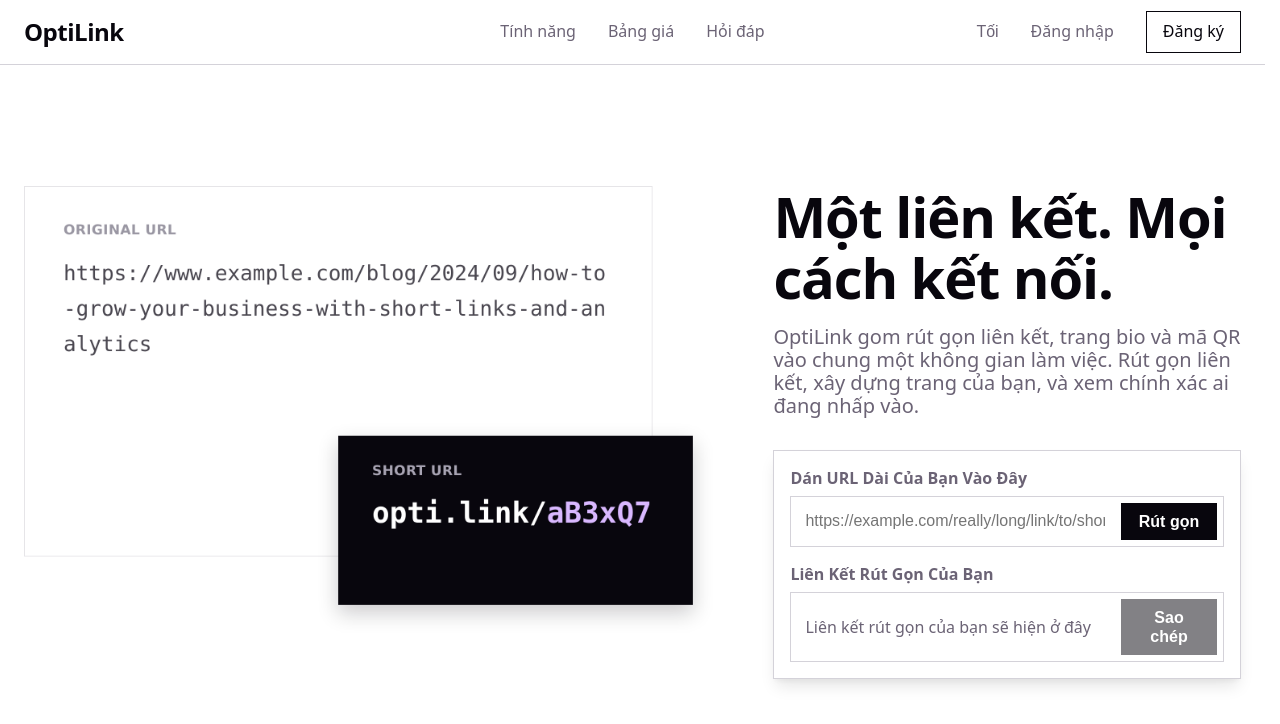
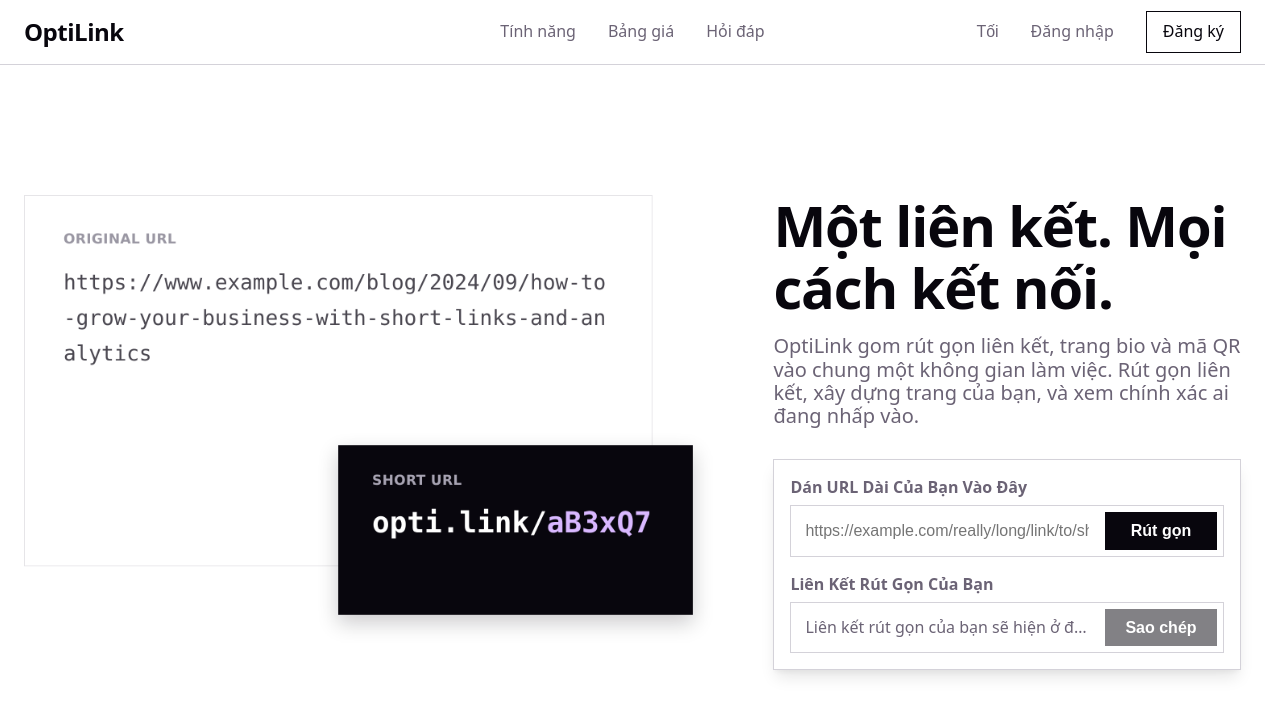
Before and after one commit to ziu222/OptiLink, a React (Vite) app in the folder client/: page / in a window 1280 px wide. Shown: the top 724 px of the page. Built offline with nearby package versions, Linux system fonts and the light colour scheme; no server answers.

Commit message:
fix(home): match hero shorten and copy button widths

```diff
--- a/client/src/components/Home/Hero/Hero.css
+++ b/client/src/components/Home/Hero/Hero.css
@@ -122,7 +122,10 @@
 
 .hero-button {
   flex-shrink: 0;
-  width: 6rem;
+  /* Fixed (not min-width) so both buttons always match, sized to fit
+     "Sao chép" (the wider of the two default labels). */
+  width: 7rem;
+  white-space: nowrap;
   padding: 0.5rem 1rem;
   border: 1px solid var(--text-h);
   background: var(--text-h);
```
